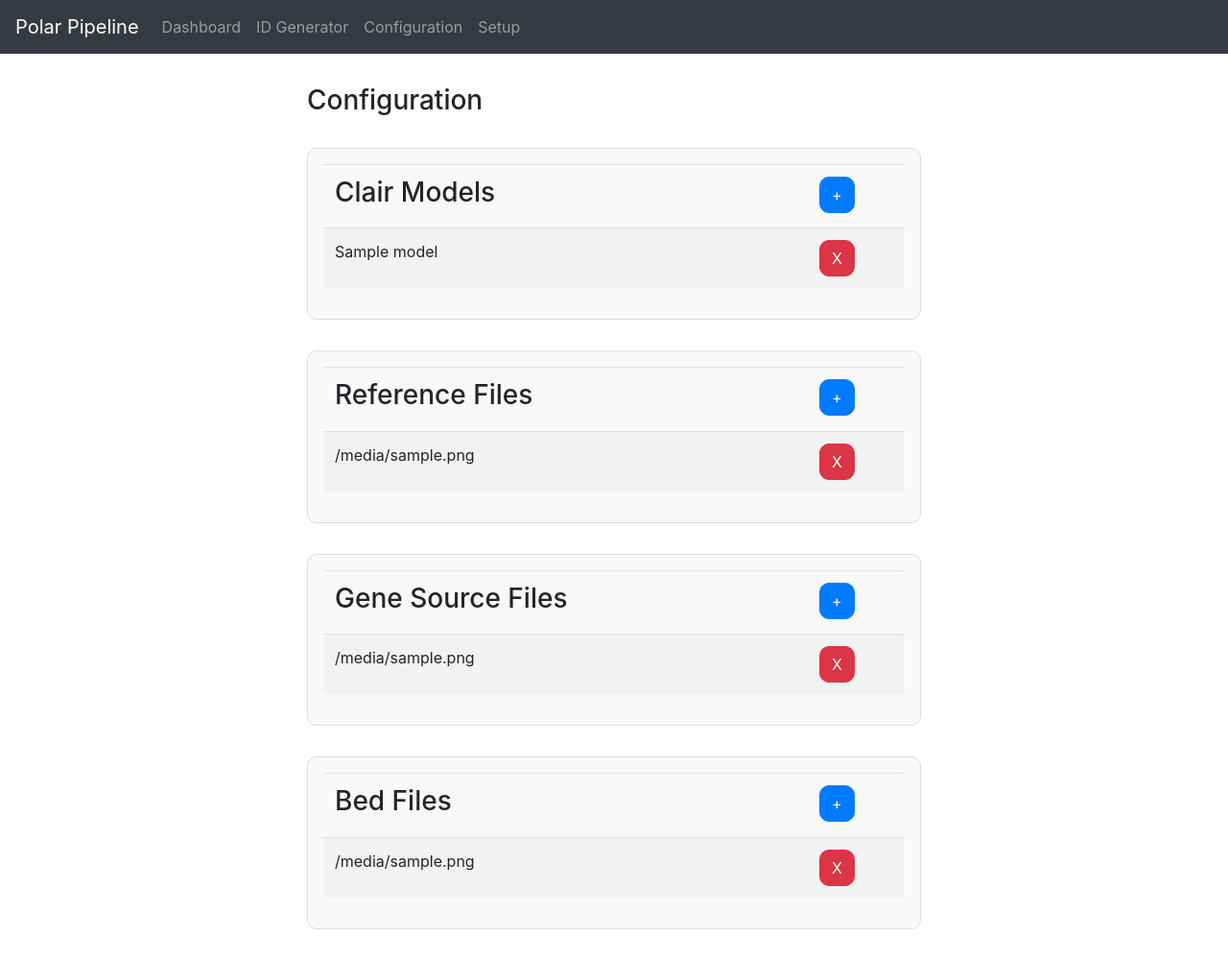
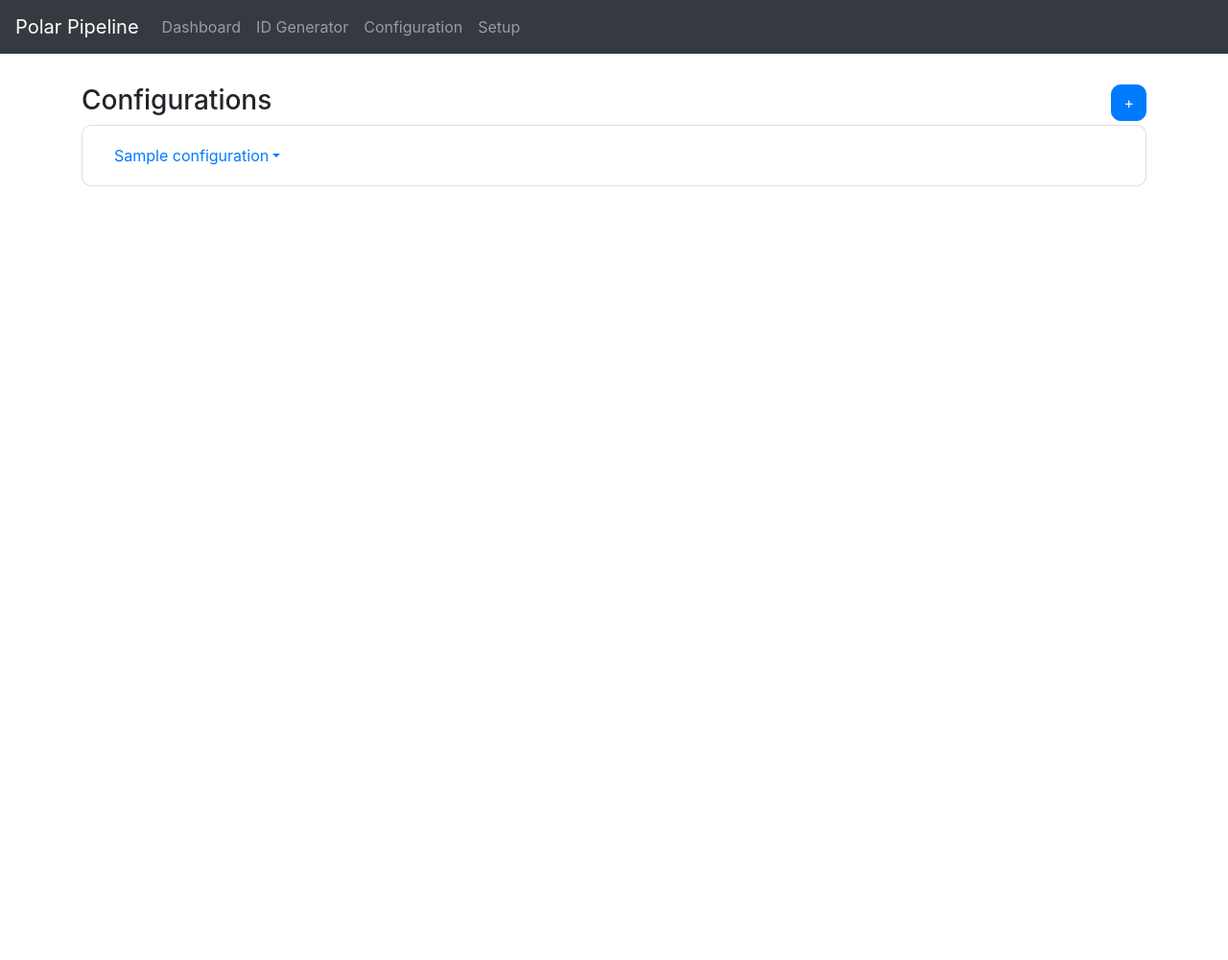
Before and after one commit to parkerpayne/polar-pipeline, a Flask app: template templates/configuration.html in a window 1280 px wide. Shown: the whole page at 96% size. After the commit the page ends 194 px from the top, so only its background shows below. Run offline with Flask 3, Linux system fonts and the light colour scheme; the template is opened without the code that fills it: most values are stand-ins (such as "Sample title", 1, 10 or a date in 2020); some libraries are stand-ins or nearby versions.

Commit message:
config file, threading option changes

```diff
--- a/tasks.py
+++ b/tasks.py
@@ -341,7 +341,7 @@ def process(input_file_path, clair_model_name, gene_source_name, bed_file_name,
     stdout, stderr = process.communicate()
     process = subprocess.Popen(["rm", "-r", "ref_cache"], cwd=f"{resultdir}")
     stdout, stderr = process.communicate()
-    process = subprocess.Popen(["rm", "workspace"], cwd=f"{working_path}")
+    process = subprocess.Popen(["rm", "-r", "workspace"], cwd=f"{working_path}")
     stdout, stderr = process.communicate()
     process = subprocess.Popen(["tar", "-cf", run_name+"_nextflow.tar", "output"], cwd=working_path)
     stdout, stderr = process.communicate()
--- a/templates/configuration.html
+++ b/templates/configuration.html
@@ -15,11 +15,6 @@
 
         .navbar .nav-link:hover {
             color: #fff;
-        }
-
-        .container-middle {
-            max-width: 50%;
-            margin: 0 auto;
         }
 
         .config-container {
@@ -100,10 +95,11 @@
         </div>
     </nav>
 
-    <div class="container-middle">
+    <div class="container">
+        <div class="row">
+            <div class="col-lg-12">
                 <div class="config-container">
-            <h3>Configuration</h3>
-            <!-- <div class="config-actions">
+                    <div class="config-actions">
                         <h3 class="configurations-heading">Configurations</h3>
                         <div>
                             <button type="button" class="btn btn-primary" data-toggle="modal" data-target="#addComputerModal">
@@ -122,7 +118,7 @@
                                 <div class="configurations-dropdown" data-computer-name="{{ computer_name }}">
                                     {% if computer_name %}
                                     <div class="config-container">
-                                <h3>Configuration for {{ computer_name }}</h3>
+                                        <h3>{{ computer_name }} Configuration</h3>
                                         <input type="hidden" name="computer_name" value="{{ computer_name }}">
                                         {% for key, value in config_values.items() %}
                                         <div class="form-group">
@@ -130,7 +126,7 @@
                                             <input type="text" class="form-control" id="{{ key }}" name="{{ key }}" value="{{ value }}">
                                         </div>
                                         {% endfor %}
-                                {% if computer_name != 'Default' %}
+                                        {% if computer_name != 'Default' and computer_name != 'General' %}
                                         <button type="button" class="btn btn-secondary delete-config-btn">Delete</button>
                                         {% endif %}
                                         <button type="submit" class="btn btn-primary">Save</button>
@@ -140,8 +136,8 @@
                             </form>
                         </li>
                         {% endfor %}
-            </ul> -->
-            <div class="round-container" style="margin-top: 2rem;">
+                    </ul>
+                    <!-- <div class="round-container" style="margin-top: 2rem;">
                         <table class="table">
                             <thead>
                                 <td><h3 class="configurations-heading">Clair Models</h3></td>
@@ -238,6 +234,8 @@
                                 {% endfor %}
                             </tbody>
                         </table>
+                    </div> -->
+                </div>
             </div>
         </div>
     </div>
```
Also changed, not shown: assets/config.ini (+7 -3 lines), lib.py (+5 -5 lines), templates/index.html (+33 -4 lines). Lines whose indentation alone changed are shown as unchanged.
